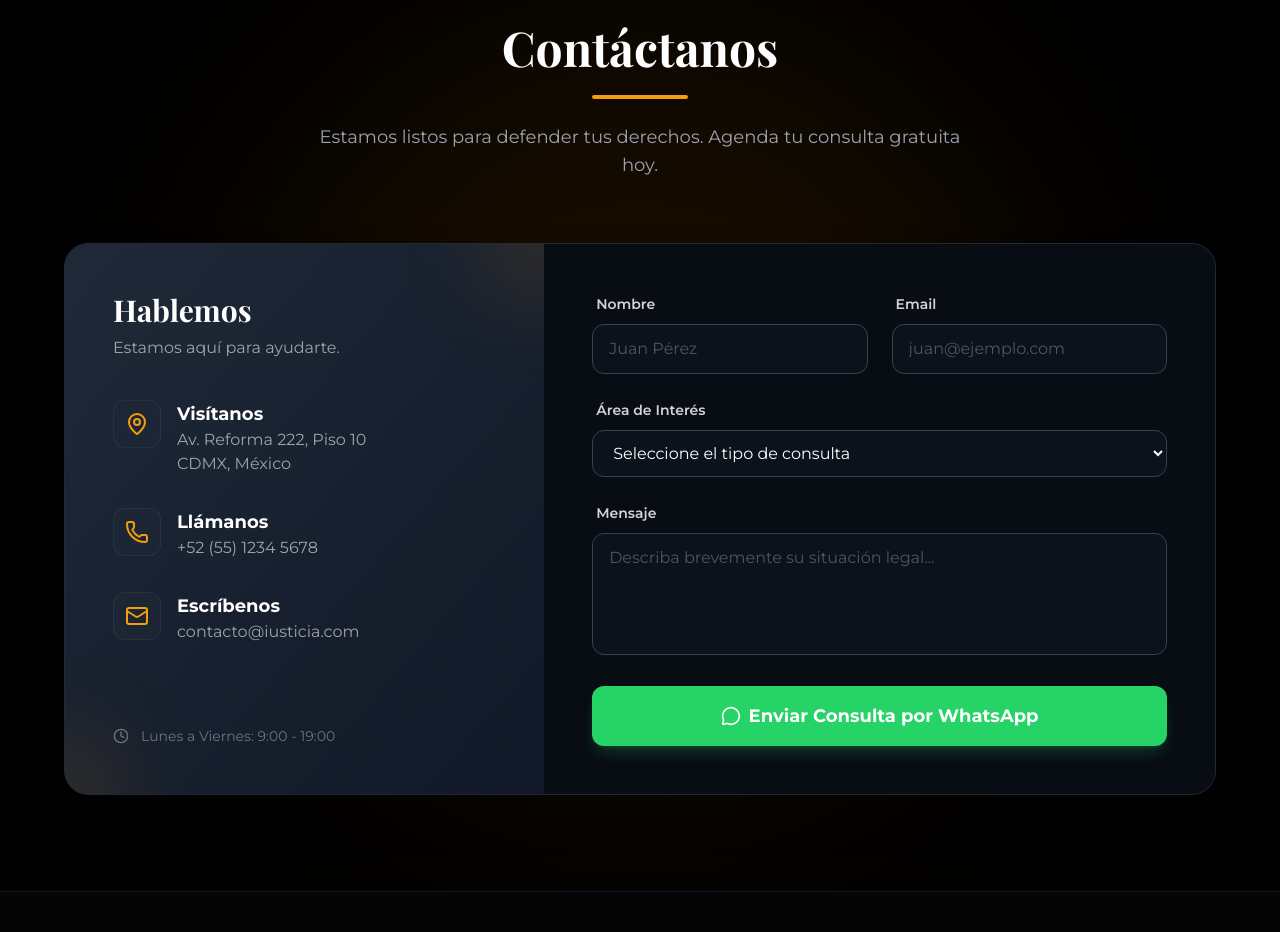
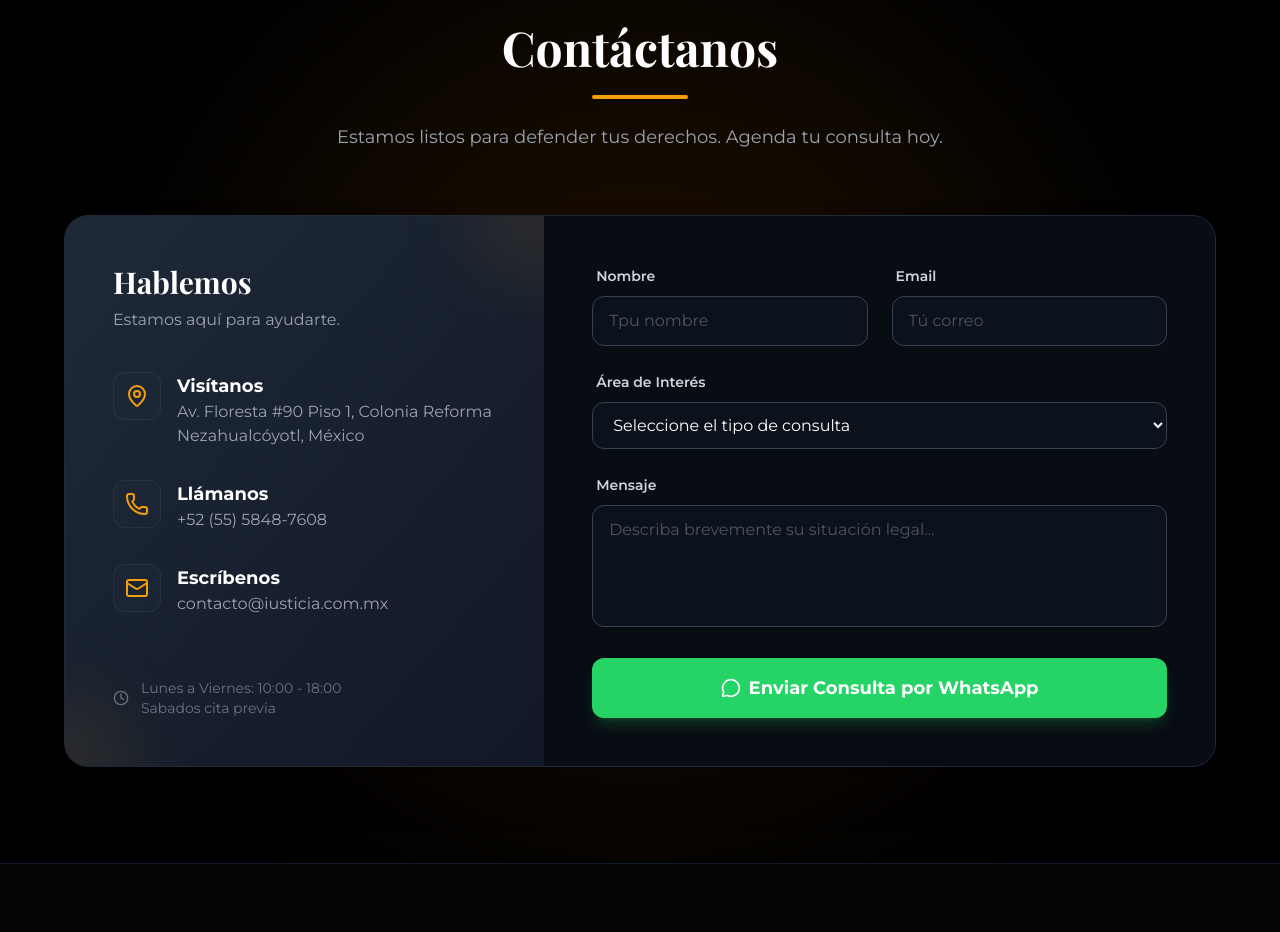
Before and after one commit to Darkpony13xD/web-iusticia, a React (Vite) app: page / in a window 1280 px wide. Shown: the part 4380-5312 px from the top of the page. Built offline with nearby package versions, Linux system fonts and the light colour scheme.

Commit message:
Pagina Inicio Completa
Modifique el Texto del Form en la pestaña Inicio

```diff
--- a/src/components/Contact.tsx
+++ b/src/components/Contact.tsx
@@ -52,7 +52,7 @@ ${formData.message}
                         <h2 className="text-4xl md:text-5xl font-bold text-white mb-6">Contáctanos</h2>
                         <div className="h-1 w-24 bg-amber-500 mx-auto rounded-full mb-6"></div>
                         <p className="text-gray-400 max-w-2xl mx-auto text-lg">
-                            Estamos listos para defender tus derechos. Agenda tu consulta gratuita hoy.
+                            Estamos listos para defender tus derechos. Agenda tu consulta hoy.
                         </p>
                     </Reveal>
                 </div>
@@ -78,7 +78,7 @@ ${formData.message}
                                             </div>
                                             <div className="ml-4">
                                                 <p className="font-bold text-white text-lg">Visítanos</p>
-                                                <p className="text-gray-400">Av. Reforma 222, Piso 10<br />CDMX, México</p>
+                                                <p className="text-gray-400">Av. Floresta #90 Piso 1, Colonia Reforma <br/>Nezahualcóyotl, México</p>
                                             </div>
                                         </div>
 
@@ -88,7 +88,7 @@ ${formData.message}
                                             </div>
                                             <div className="ml-4">
                                                 <p className="font-bold text-white text-lg">Llámanos</p>
-                                                <p className="text-gray-400">+52 (55) 1234 5678</p>
+                                                <p className="text-gray-400">+52 (55) 5848-7608</p>
                                             </div>
                                         </div>
 
@@ -98,7 +98,7 @@ ${formData.message}
                                             </div>
                                             <div className="ml-4">
                                                 <p className="font-bold text-white text-lg">Escríbenos</p>
-                                                <p className="text-gray-400">contacto@iusticia.com</p>
+                                                <p className="text-gray-400">contacto@iusticia.com.mx</p>
                                             </div>
                                         </div>
                                     </div>
@@ -107,7 +107,7 @@ ${formData.message}
                                 <div className="mt-12 md:mt-0">
                                     <div className="flex items-center gap-3 text-gray-500 text-sm">
                                         <Clock className="w-4 h-4" />
-                                        <span>Lunes a Viernes: 9:00 - 19:00</span>
+                                        <span>Lunes a Viernes: 10:00 - 18:00 <br/>Sabados cita previa</span>
                                     </div>
                                 </div>
                             </div>
@@ -125,7 +125,7 @@ ${formData.message}
                                             value={formData.name}
                                             onChange={handleInputChange}
                                             className="w-full bg-gray-900/50 border border-gray-700 rounded-xl px-4 py-3 text-white placeholder-gray-600 focus:outline-none focus:border-amber-500 focus:ring-1 focus:ring-amber-500 transition-all"
-                                            placeholder="Juan Pérez"
+                                            placeholder="Tpu nombre"
                                             required
                                         />
                                     </div>
@@ -137,7 +137,7 @@ ${formData.message}
                                             value={formData.email}
                                             onChange={handleInputChange}
                                             className="w-full bg-gray-900/50 border border-gray-700 rounded-xl px-4 py-3 text-white placeholder-gray-600 focus:outline-none focus:border-amber-500 focus:ring-1 focus:ring-amber-500 transition-all"
-                                            placeholder="juan@ejemplo.com"
+                                            placeholder="Tú correo"
                                             required
                                         />
                                     </div>
@@ -154,7 +154,7 @@ ${formData.message}
                                     >
                                         <option value="" className="bg-gray-900">Seleccione el tipo de consulta</option>
                                         <option value="Civil" className="bg-gray-900">Derecho Civil</option>
-                                        <option value="Corporativo" className="bg-gray-900">Derecho Corporativo</option>
+                                        <option value="Corporativo" className="bg-gray-900">Derecho Mercantil </option>
                                         <option value="Penal" className="bg-gray-900">Derecho Penal</option>
                                         <option value="Familiar" className="bg-gray-900">Derecho Familiar</option>
                                     </select>
```
